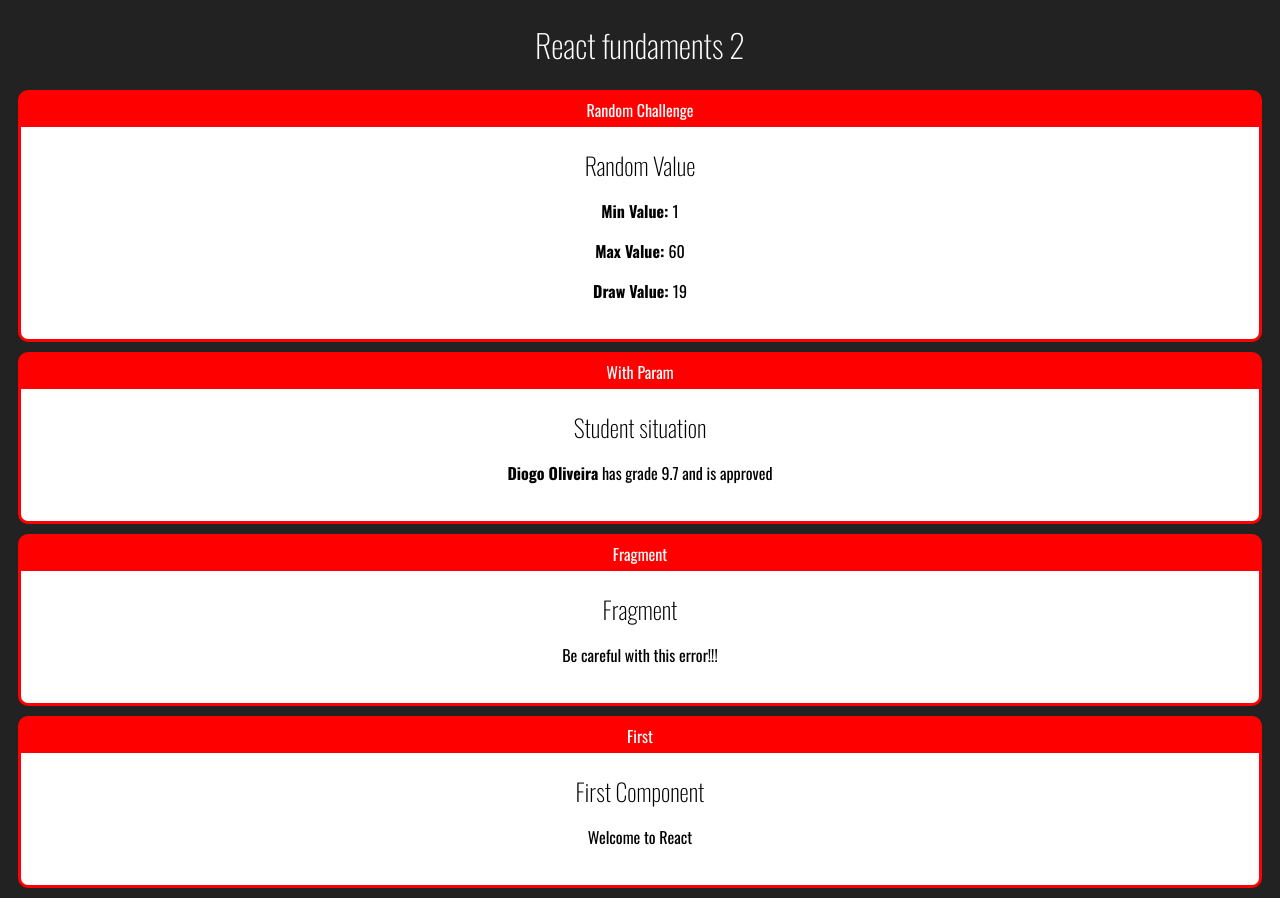
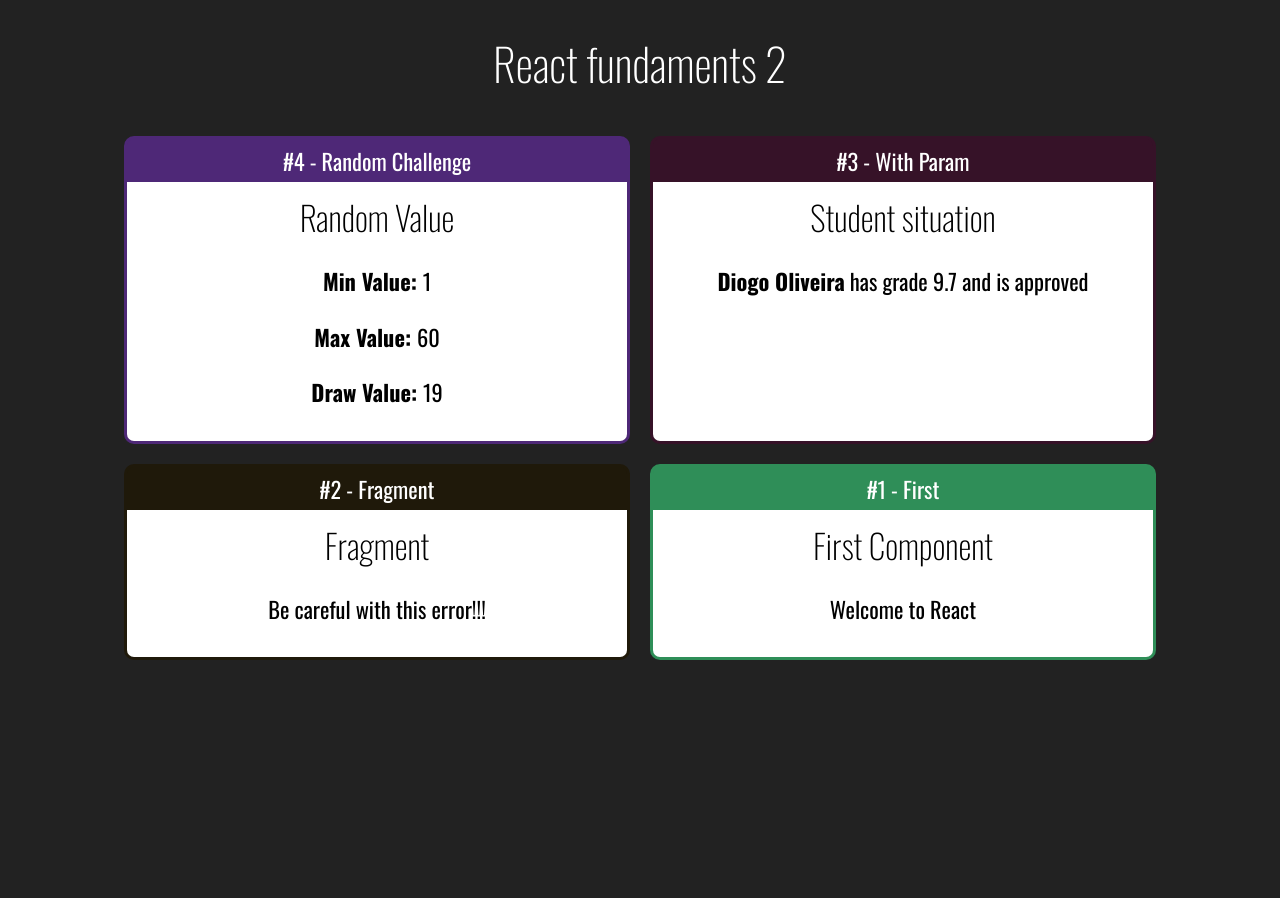
Before and after one commit to Dluks82/react-redux, a React (Create React App) app: page / in a window 1280 px wide. After the commit the page ends 800 px from the top, so only its background shows below. Built offline with nearby package versions, Linux system fonts and the light colour scheme.

Commit message:
card component

```diff
--- /dev/null
+++ b/src/App.css
@@ -0,0 +1,5 @@
+.App .Cards {
+  display: flex;
+  flex-wrap: wrap;
+  justify-content: center;
+}
--- a/src/App.jsx
+++ b/src/App.jsx
@@ -1,3 +1,4 @@
+import "./App.css";
 import Card from "./components/layout/Card";
 
 import Random from "./components/basics/Random";
@@ -7,24 +8,27 @@ import Fragment from "./components/basics/Fragment";
 
 export default (_) => {
   return (
-    <div id="app">
+    <div className="App">
       <h1>React fundaments 2</h1>
-      <Card title="Random Challenge">
+
+      <div className="Cards">
+        <Card title="#4 - Random Challenge" color="#4E2877">
           <Random min={1} max={60} />
         </Card>
-      <Card title="With Param">
+        <Card title="#3 - With Param" color="#361228">
           <WithParam
             title="Student situation"
             student="Diogo Oliveira"
             grade={9.7}
           />
         </Card>
-      <Card title="Fragment">
+        <Card title="#2 - Fragment" color="#1F190A">
           <Fragment></Fragment>
         </Card>
-      <Card title="First">
+        <Card title="#1 - First" color="#2F8E58">
           <First />
         </Card>
       </div>
+    </div>
   );
 };
--- a/src/components/layout/Card.css
+++ b/src/components/layout/Card.css
@@ -1,9 +1,13 @@
 .Card {
-  background-color: red;
-  border: 3px solid red;
+  border: 3px solid;
   border-radius: 10px;
   overflow: hidden;
   margin: 10px;
+
+  display: flex;
+  flex-direction: column;
+  max-width: 500px;
+  min-width: 500px;
 }
 
 .Card .Title {
@@ -15,5 +19,6 @@
 .Card .Content {
   background-color: white;
   color: black;
-  padding: 20px;
+  padding: 10px;
+  flex: 1;
 }
--- a/src/components/layout/Card.jsx
+++ b/src/components/layout/Card.jsx
@@ -1,8 +1,13 @@
 import "./Card.css";
 
 export default (props) => {
+  const cardStyle = {
+    backgroundColor: props.color || "#f00",
+    borderColor: props.color || "#f00",
+  };
+
   return (
-    <div className="Card">
+    <div className="Card" style={cardStyle}>
       <div className="Title">{props.title}</div>
       <div className="Content">{props.children}</div>
     </div>
--- a/src/index.css
+++ b/src/index.css
@@ -3,6 +3,7 @@ body {
   background-color: #222;
   color: #fff;
   text-align: center;
+  font-size: 1.4rem;
 }
 
 h1,
```
Lines whose indentation alone changed are shown as unchanged.
